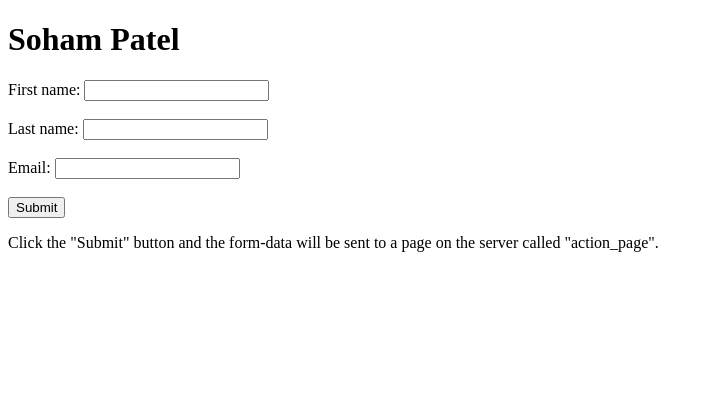
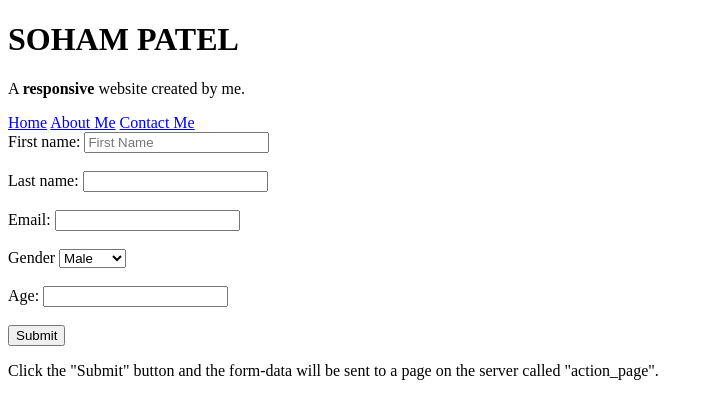
Before and after one commit to sohampatelk/My-Resume-Website, a plain HTML site: page contact-me.html in a window 1280 px wide. Shown: the whole page, without its empty margins (0-713 px from the left). Drawn offline with Linux system fonts and the light colour scheme.

Commit message:
third page

```diff
--- a/contact-me.html
+++ b/contact-me.html
@@ -1,16 +1,40 @@
 <!DOCTYPE html>
 <html>
+    <head>
+		<!--This is my first resume website. my first web page project-->
+		<meta charset="utf-8">
+		<meta name="description" content="my first website">
+		<meta name="keywords" content="soham,soham patel,Soham,SOHAM PATEL">
+		<meta name="author" content="Soham Patel">
+		<title>Contact Me</title>
+
+	</head>
 <body>
+    <div class="header">
+        <h1>SOHAM PATEL</h1>
+        <p>A <b>responsive</b> website created by me.</p>
+    </div>
 
-<h1>Soham Patel</h1>
-
-<form action="/action-page-contact-me.js">
+    <div class="navbar">
+        <a href="index.html">Home</a>
+        <a href="about-me.html">About Me</a>
+        <a href="contact-me.html">Contact Me</a>
+    </div>
+    <form action="/action-page-contact-me.js" method="POST">
         <label for="fname">First name:</label>
-  <input type="text" id="fname" name="fname"><br><br>
+        <input type="text" id="fname" name="fname" placeholder="First Name"><br><br>
         <label for="lname">Last name:</label>
         <input type="text" id="lname" name="lname"><br><br>
         <label for="email">Email:</label>
         <input type="email" id="email" name="email"><br><br>
+        <label>Gender</label>
+        <select>
+            <option value="male">Male</option>
+            <option value="female">Female</option>
+            <option value="other">Other</option>
+        </select><br><br>
+        <label>Age:</label>
+        <input type="number" name="age"><br><br>
 
 
         <input type="submit" value="Submit">
```
Also changed, not shown: about-me.html (+24 -0 lines), index.html (+16 -3 lines). Lines whose indentation alone changed are shown as unchanged.
